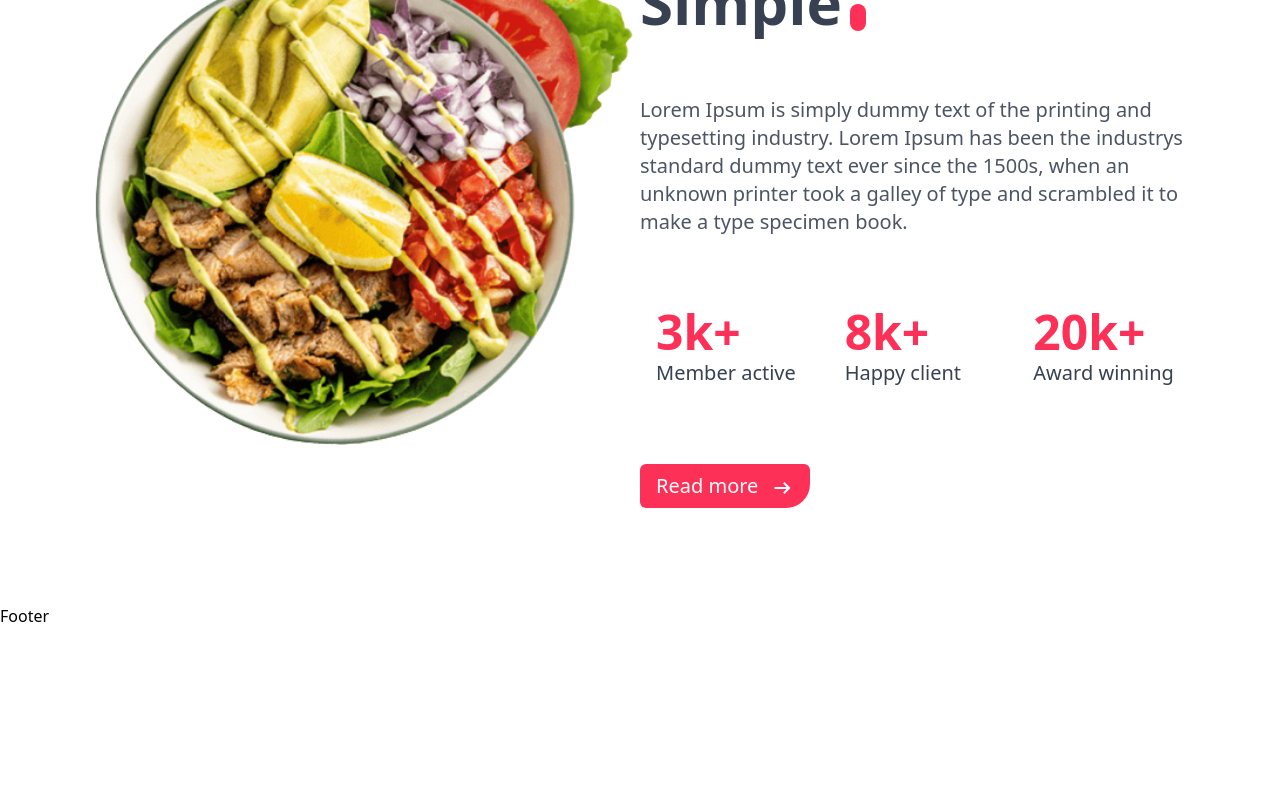
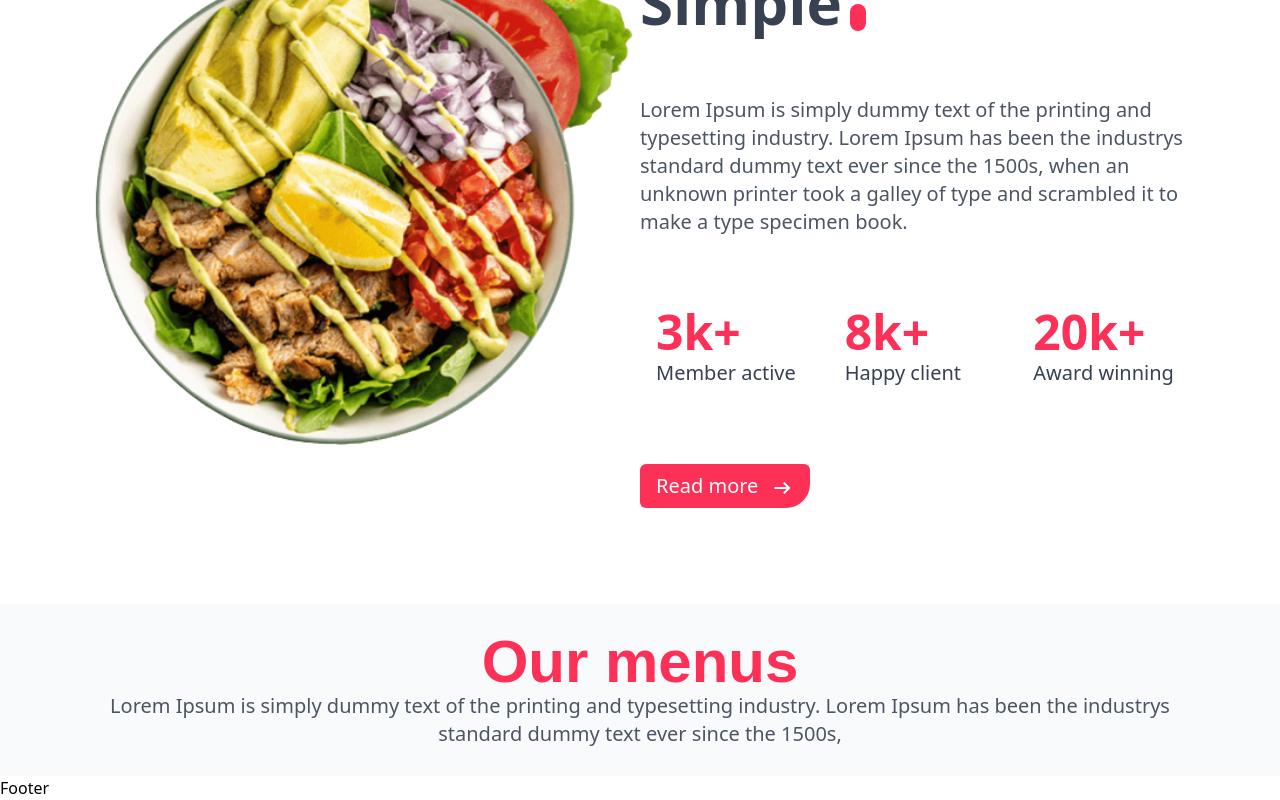
Before and after one commit to Bokhtiar/restura.com, a Next.js app: page / in a window 1280 px wide. Shown: the part 853-1653 px from the top of the page. Before the commit the page ends 1481 px from the top, so only its background shows below. Built offline with nearby package versions, Linux system fonts and the light colour scheme.

Commit message:
header title for div components created

```diff
--- /dev/null
+++ b/src/components/title/index.tsx
@@ -0,0 +1,10 @@
+import { ITitle } from "../../types/title.type";
+
+export const Title: React.FC<ITitle> = (props: ITitle): JSX.Element => {
+  return (
+    <>
+      <h2 className="text-center text-6xl font-bold font-nunito text-primary">{props.name}</h2>
+      {/* <h2 className="text-center text-4xl font-bold font-nunito text-red-200  -mt-8 ">{props.name}</h2> */}
+    </>
+  );
+};
--- a/src/pages/index.tsx
+++ b/src/pages/index.tsx
@@ -1,6 +1,7 @@
 import Image from "next/image";
 import { PrimaryButton } from "@/components/button";
 import { Header } from "@/layouts/header";
+import { Title } from "@/components/title";
 
 const Home: React.FC = (): JSX.Element => {
   return (
@@ -52,7 +53,7 @@ const Home: React.FC = (): JSX.Element => {
         <Image
           src="/images/banner1.png"
           alt="banner1"
-          className="lg:w-[600px]"
+          className="lg:w-[600px] order-last md:order-first"
           width={550}
           height={0}
         />
@@ -105,6 +106,20 @@ const Home: React.FC = (): JSX.Element => {
           <PrimaryButton name="Read more"></PrimaryButton>
         </div>
       </section>
+
+      {/* our menu */}
+      <section className="bg-gray-50">
+        <div className="container py-7">
+          {/* title */}
+          <Title name="Our menus"></Title>
+          {/* content */}
+          <p className="text-center text-xl text-gray-600">Lorem Ipsum is simply dummy text of the printing and typesetting industry. Lorem Ipsum has been the industrys <br /> standard dummy text ever since the 1500s, </p>
+          {/* menus */}
+          <div className="gird grid-cols-4 md:grid-cols-4 gap-4">
+
+          </div>
+        </div>
+      </section>
     </>
   );
 };
--- /dev/null
+++ b/src/types/title.type.ts
@@ -0,0 +1,3 @@
+export interface ITitle {
+  name: string;
+}
```
